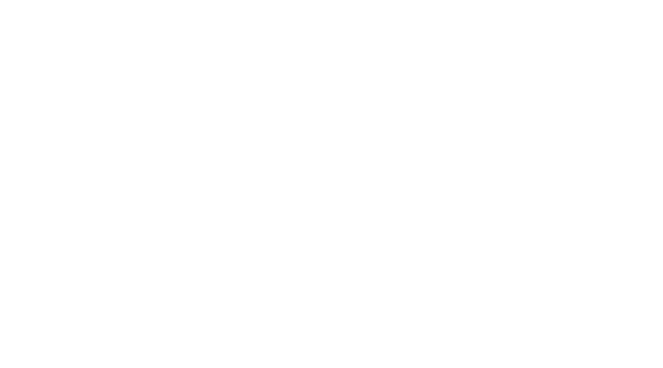
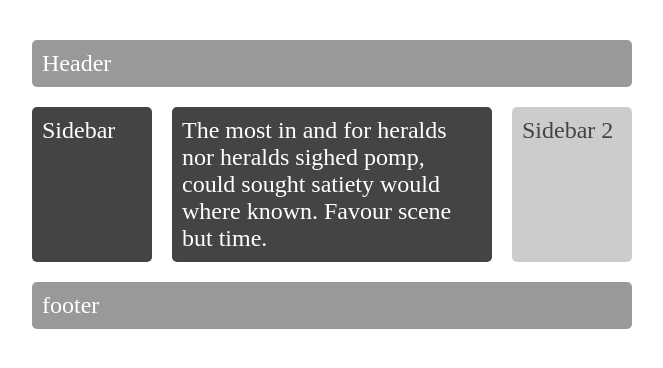
Before and after one commit to Tuliany/CSS-basics, a plain HTML site: page grid2.html in a window 1280 px wide. Shown: the whole page, without its empty margins (8-671 px from the left). Drawn offline with Linux system fonts and the light colour scheme.

Commit message:
holy grail grid

```diff
--- a/grid2.css
+++ b/grid2.css
@@ -0,0 +1,71 @@
+body {
+  margin: 40px;
+}
+
+.box {
+  background-color: #444;
+  color: #fff;
+  border-radius: 5px;
+  padding: 10px;
+  font-size: 150%;
+}
+
+.header,
+.footer {
+  background-color: #999;
+}
+.sidebar2{
+  background-color: #ccc;
+  color:#444;
+}
+
+.sidebar {
+  grid-area: sidebar;
+}
+.sidebar2 {
+  grid-area: sidebar2;
+}
+.content {
+  grid-area: content;
+}
+.header {
+  grid-area: header;
+}
+.footer {
+  grid-area: footer;
+}
+
+
+.wrapper {
+  display: grid;
+  grid-gap: 1em;
+  grid-template-areas:
+  "header"
+  "sidebar"
+  "content"
+  "sidebar2"
+  "footer"
+}
+
+@media only screen and (min-width: 500px) {
+  .wrapper {
+    grid-template-columns: 20% auto;
+    grid-template-areas:
+    "header header"
+    "sidebar content"
+    "sidebar2 sidebar2"
+    "footer footer";
+  }
+}
+
+@media only screen and (min-width: 600px) {
+  .wrapper {
+    grid-gap: 20px;
+    grid-template-columns:120px auto 120px;
+    grid-template-areas:
+    "header header header"
+    "sidebar content sidebar2"
+    "footer footer footer";
+    max-width:600px;
+  }
+}
--- a/grid2.html
+++ b/grid2.html
@@ -9,6 +9,17 @@
 
 </head>
 <body>
-
+  <section class="wrapper">
+    <header class="box header">Header</header>
+    <aside class="box sidebar">Sidebar</aside>
+    <aside class="box sidebar2">Sidebar 2</aside>
+    <main class="box content">
+      The most in and for heralds nor heralds sighed pomp, could sought satiety would where known.
+       Favour scene but time.
+    </main>
+  <footer class="box footer">
+    footer
+  </footer>
+  </section>
 </body>
 </html>
```
